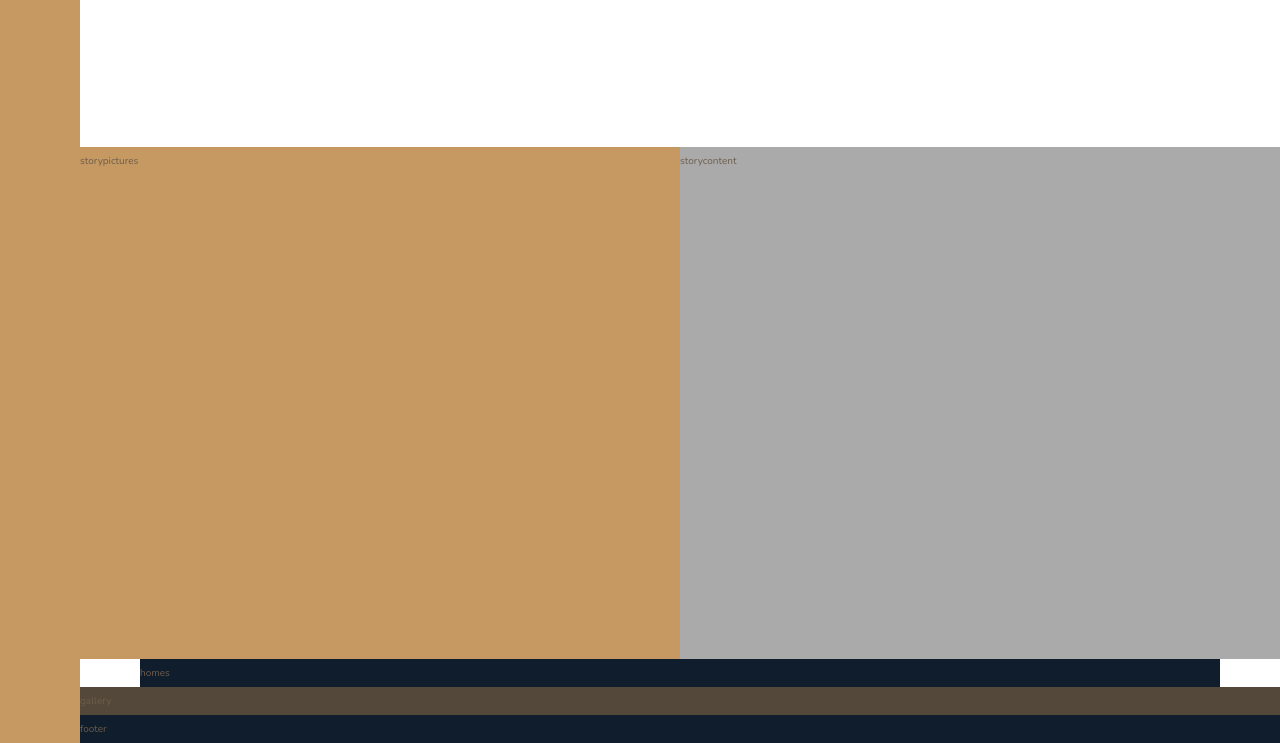
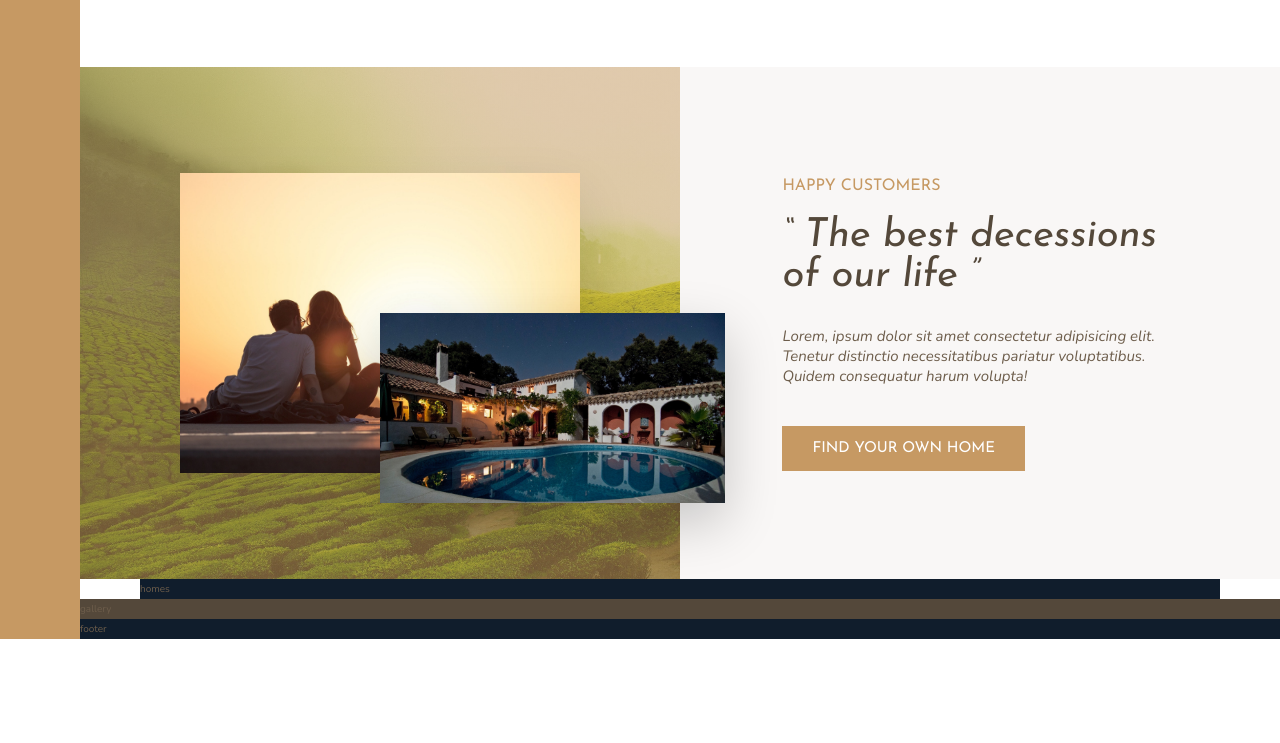
Before and after one commit to Mrsekh/Nexture, a website: page index.html in a window 1280 px wide. Shown: the part 1163-1906 px from the top of the page. After the commit the page ends 1802 px from the top, so only its background shows below. Drawn offline with nearby package versions, Linux system fonts and the light colour scheme.

Commit message:
Story section is completed

```diff
--- a/index.html
+++ b/index.html
@@ -66,10 +66,14 @@
             </div>
         </section>
         <div class="story__pictures">
-            storypictures
+            <img src="/img/story-1.jpeg" alt="couple with new house " class="story__img--1">
+            <img src="/img/story-2.jpeg" alt="image 2 " class="story__img--2">
         </div>
         <div class="story__content">
-            storycontent
+            <h3 class="heading-3 mb-sm">Happy Customers</h3>
+            <h2 class="heading-2 heading-2--dark mb-md">&ldquo; The best decessions of our life &rdquo;</h2>
+            <p class="story__text">Lorem, ipsum dolor sit amet consectetur adipisicing elit. Tenetur distinctio necessitatibus pariatur voluptatibus. Quidem consequatur harum volupta!</p>
+            <button class="btn">Find your own home</button>
         </div>
         <div class="homes">
             homes
--- a/sass/_base.scss
+++ b/sass/_base.scss
@@ -27,7 +27,7 @@ body {
     font-family: $font-primary;
     color:$color-grey-dark-2;
     font-weight: 300;
-    line-height: 2.8rem;
+    line-height: 2rem;
 }
 // css grid container
 .container {
--- a/sass/_story.scss
+++ b/sass/_story.scss
@@ -1,10 +1,41 @@
 .story {
     &__pictures {
-        background-color: $color-primary;
+        background-image: linear-gradient(rgba(198, 153, 99, 0.5), rgba(198, 153, 99, 0.5)), url('/img/back.jpg');
+        background-size: cover;
         grid-column: full-start / col-end 4;
+        display: grid;
+        grid-template-columns: repeat(6,1fr);
+        grid-template-rows: repeat(6,1fr);
+        align-items: center;
+    }
+
+    &__img--1 {
+        width:100%;
+        grid-row: 2 / 6;
+        grid-column: 2 / 6;
+        box-shadow: 0 2rem 5rem rgba(#000,.1);
+    }
+
+    &__img--2 {
+        width:115%;
+        grid-row: 4 / 6;
+        grid-column: 4 / -1;
+        z-index: 1;
+        box-shadow: 0 2rem 5rem rgba(#000,.2);
     }
     &__content {
-        background-color: $color-grey-light-2;
+        display: flex;
+        flex-direction: column;
+        justify-content: center;
+        align-items: flex-start;
+        background-color:$color-grey-light-1;
         grid-column: col-start 5 / full-end;
+        padding:6rem 8vw;
+    }
+
+    &__text {
+        font-size: 1.5rem;
+        font-style: italic;
+        margin-bottom: 4rem;
     }
 }
--- a/sass/_typography.scss
+++ b/sass/_typography.scss
@@ -7,9 +7,17 @@
 }
 .heading-2 {
     @extend %heading;
+    font-style: italic;
+    font-size: 4rem;
+    line-height: 4rem;
+    &--light{color:$color-grey-light-1}
+    &--dark{color:$color-grey-dark-1}
 }
 .heading-3 {
     @extend %heading;
+    font-size: 1.6rem;
+    color:$color-primary;
+    text-transform: uppercase;
 }
 .heading-4 {
     @extend %heading;
@@ -17,5 +25,35 @@
 
     &--light{color:$color-grey-light-1}
     &--dark{color:$color-grey-dark-1}
+}
 
+
+//Button styling
+.btn {
+    background-color: $color-primary;
+    padding:1.5rem 3rem;
+    border:none;
+    text-transform: uppercase;
+    font-size: 1.5rem;
+    color:#fff;
+    font-family: $font-display;
+    cursor: pointer;
+    transition: all .2s;
+    &:hover {
+        background-color: $color-primary-dark;
+    }
 }
+
+//utilities and formatting
+.mb-sm {
+    margin-bottom: 2rem;
+}
+.mb-md {
+    margin-bottom: 3rem;
+}
+.mb-lg {
+    margin-bottom: 4rem;
+}
+.mb-xl {
+    margin-bottom: 8rem;
+}
```
Also changed, not shown: css/style.css.
